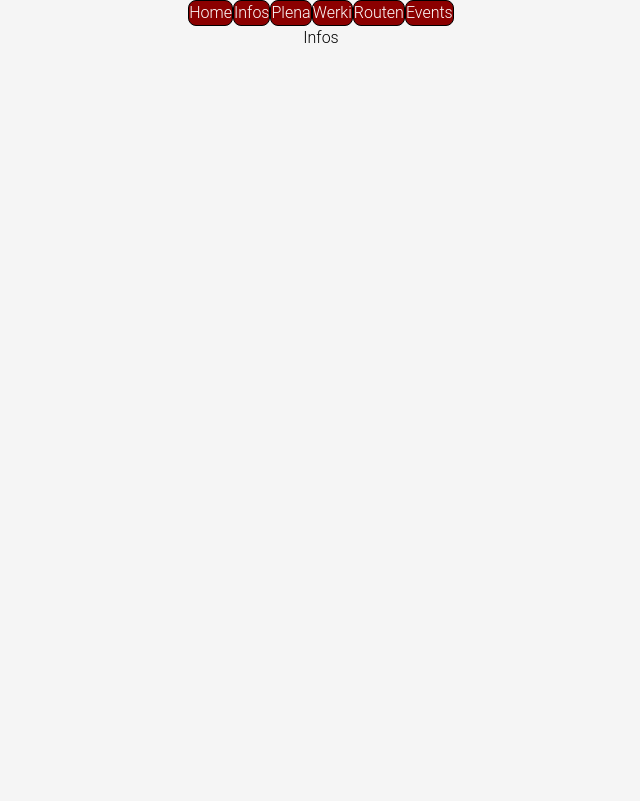
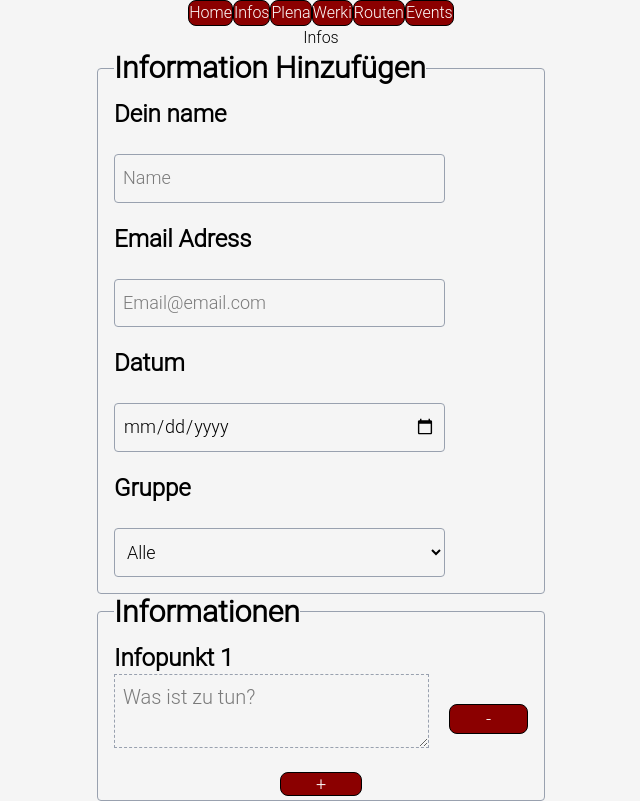
Before and after one commit to csausl/Recap_Project_Sterne, a React (Vite) app in the folder frontend/: page /Infos in a window 1280 px wide. Shown: the whole page, without its empty margins (319-959 px from the left). Built offline with nearby package versions, Linux system fonts and the light colour scheme.

Commit message:
react form test for adding and removing items

```diff
--- a/frontend/src/Pages/Infos.tsx
+++ b/frontend/src/Pages/Infos.tsx
@@ -1,11 +1,137 @@
+import Navbar from "../Components/Navbar.tsx";
+import {subgroups} from "../Types/Types.ts";
+import {useState} from "react";
 
-import Navbar from "../Components/Navbar.tsx";
+export default function Infos() {
+    const [userInfo, setUserInfo] = useState({
+        firstName: "",
+        email: "",
+        date: "",
+        group: "",
+    })
+    const [tops, setTops] = useState([{
+        top: "",
+        timestamp: new Date().getTime(),
+    }])
 
-export default function Infos(){
-    return(
+    console.log(userInfo);
+    console.log(tops);
+
+    const handleInput = (e) => {
+        const {name, value} = e.target;
+        setUserInfo({
+            ...userInfo,
+            [name]: value
+        })
+    }
+
+    const handleTop = (e, i: number) => {
+        console.log(i);
+        const {name, value} = e.target;
+        const newTops = [...tops];
+        newTops[i][name] = value;
+        setTops(newTops);
+    }
+
+    const handleRemoveTop = (i: number) => {
+        const deleteTops=[...tops];
+        deleteTops.splice(i,1);
+        setTops(deleteTops);
+    }
+
+    const handleAddTop = () => {
+        setTops([...tops, {
+            top: "",
+            timestamp: new Date().getTime(),
+        }])
+    }
+
+
+    return (
         <>
             <header className={"topBar"}><Navbar/></header>
             <h1>Infos</h1>
+            <form className="w-5/6 max-w-md mx-auto">
+                <fieldset className="flex flex-col gap-2 border rounded border-gray-400 v py-1 px-4">
+                    <legend className="text-3xl font-semibold mb-2">Information Hinzufügen</legend>
+                    <label className="text-2xl font-semibold">Dein name</label>
+                    <input
+                        className="w-4/5 border rounded border-gray-400 text-lg leading-tight
+                         py-3 px-2 mt-4 mb-3 focus: outline-red-200"
+                        id="firstName"
+                        type="text"
+                        name="firstName"
+                        placeholder="Name"
+                        onChange={handleInput}
+                    />
+                    <label className="text-2xl font-semibold">Email Adress</label>
+                    <input
+                        className="w-4/5 border border-gray-400 rounded text-lg leading-tight
+                         py-3 px-2 mt-4 mb-3 focus: outline-red-200"
+                        id="email"
+                        type="email"
+                        name="email"
+                        placeholder="Email@email.com"
+                        onChange={handleInput}
+                    />
+                    <label className="text-2xl font-semibold">Datum</label>
+                    <input
+                        className="w-4/5 border border-gray-400 rounded text-lg leading-tight
+                         py-3 px-2 mt-4 mb-3 focus: outline-red-200"
+                        id="date"
+                        type="date"
+                        name="date"
+                        onChange={handleInput}
+                        min="2025-01-01"
+                        max="2050-12-31"
+                    />
+                    <label className="text-2xl font-semibold">Gruppe</label>
+                    <select
+                        className="w-4/5 border border-gray-400 rounded text-lg leading-tight
+                         py-3 px-2 mt-4 mb-3 focus: outline-red-200"
+                        id="group"
+                        name="group"
+                        onChange={handleInput}>
+                        {subgroups.map((category) => (
+                            <option value={category.value} key={category.value}>{category.label}</option>
+                        ))}
+                    </select>
+                </fieldset>
+                <fieldset className="flex flex-col gap-2 border rounded border-gray-400 py-1 px-4">
+                    <legend className="text-3xl font-semibold mb-2">Informationen</legend>
+                    {tops.map((top, i) => (
+                        <div key={top.timestamp} className="flex flex-col">
+                            <label className="text-2xl font-semibold">Infopunkt {i+1}</label>
+                            <div className="flex flex-row items-center">
+                            <textarea className="w-4/5 text-xl mb-4 border border-dashed border-gray-400 py-2 px-2
+                                        focus:outline-red-200"
+                                      id="top"
+                                      name="top"
+                                      rows={2}
+                                      placeholder="Was ist zu tun?"
+                                      onChange={e => handleTop(e, i)}/>
+                                <button
+                                    className="w-1/5 border border-gray-400 text-lg ml-5"
+                                    type={"button"}
+                                    onClick={()=> handleRemoveTop(i)}
+                                > - </button>
+                            </div>
+                        </div>
+                    ))}
+                    <div className="w-full flex justify-center">
+                        <button
+                            className="w-1/5 border border-gray-400 text-lg leading-tight"
+                            type="button"
+                            onClick={handleAddTop}
+                        >
+                            +
+                        </button>
+                    </div>
+
+
+                </fieldset>
+            </form>
+
         </>
     )
 }
```
